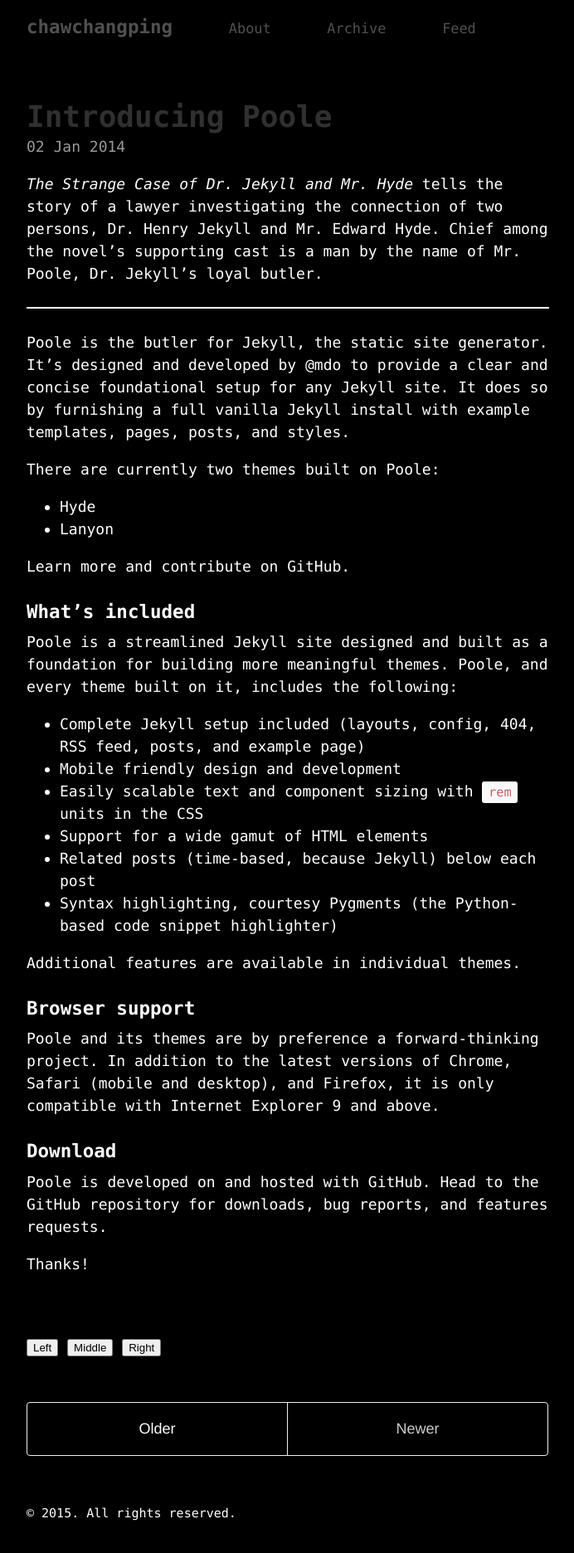
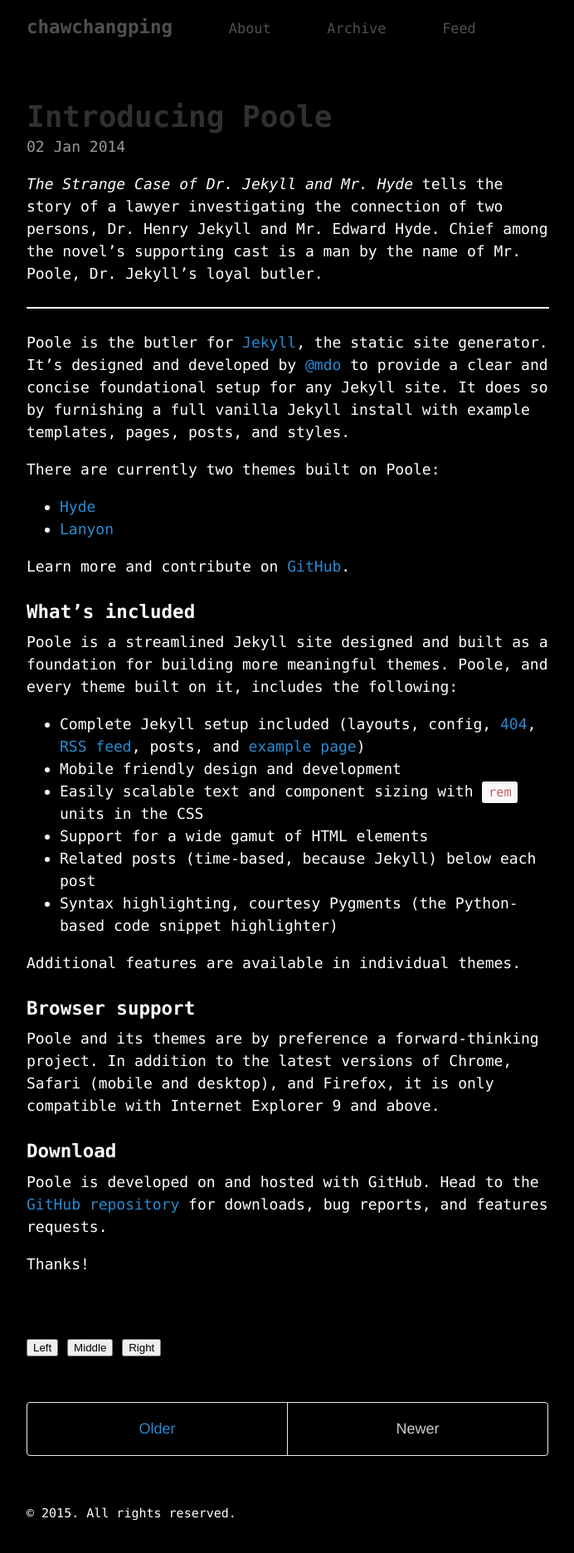
Before and after one commit to chawchangping/-chawchangping.github.io, a Jekyll site: the page built from index.html, in a window 1280 px wide. Shown: the whole page at 83% size, without its empty margins (293-985 px from the left). Built offline with Jekyll 4.4.1, drawn with Linux system fonts in a browser that asks for light colours; the list of posts is cut into pages by our own code.

Commit message:
Update _base.scss

```diff
--- a/_sass/_base.scss
+++ b/_sass/_base.scss
@@ -33,7 +33,7 @@
 
 // No `:visited` state is required by default (browsers will use `a`)
 a {
-  color: #ffffff;
+  color: #268bd2;
   text-decoration: none;
 
   // `:focus` is linked to `:hover` for basic accessibility
```
